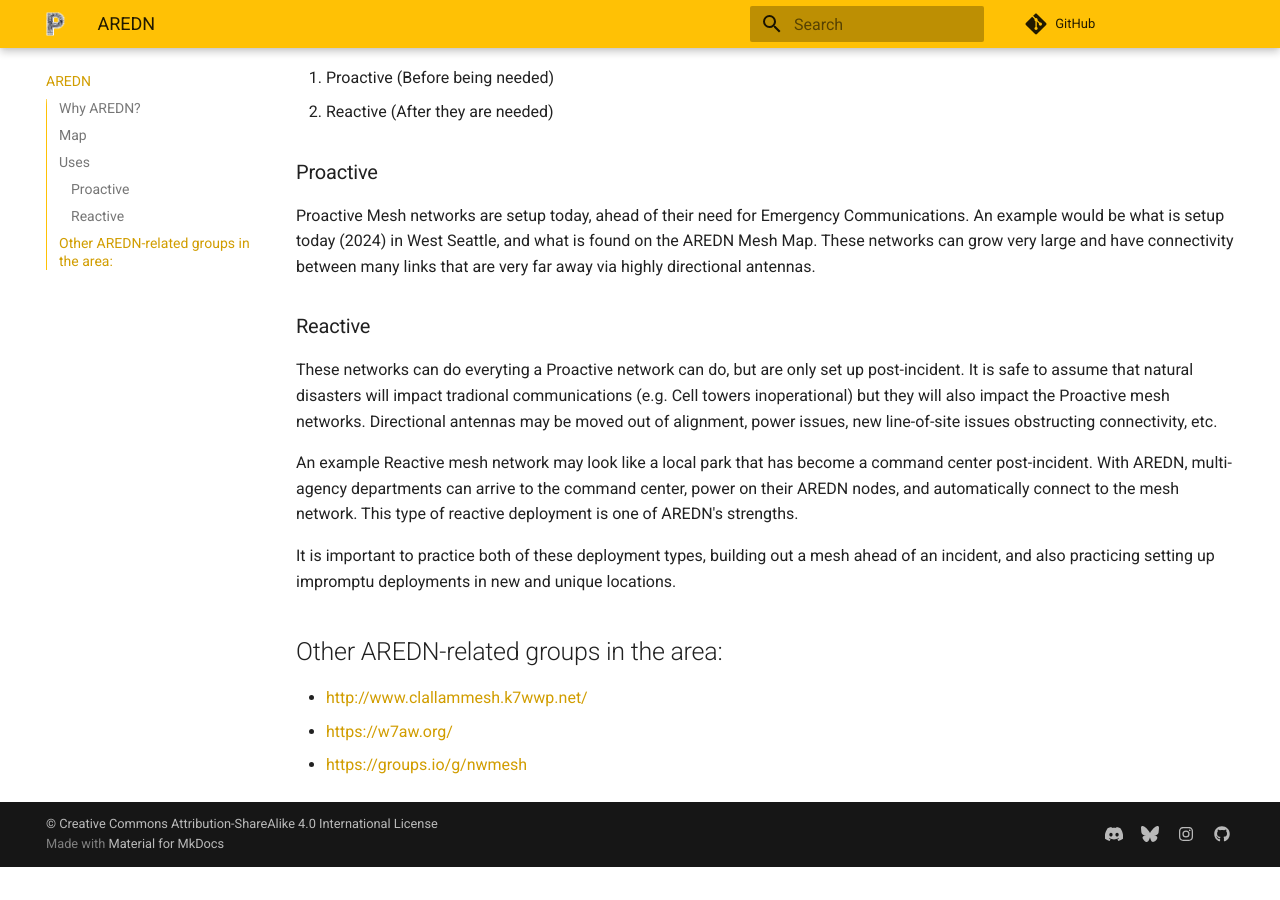
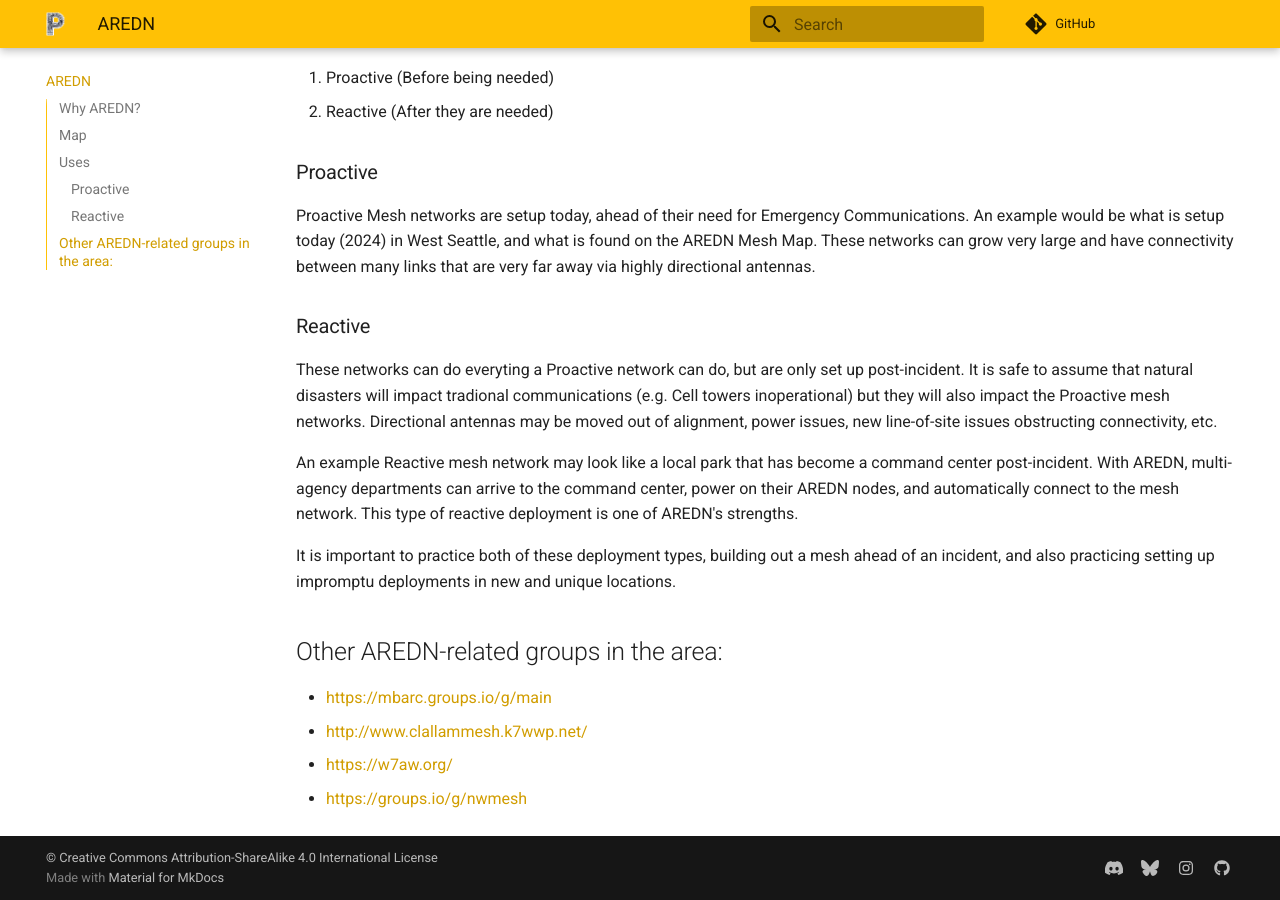
Before and after one commit to pugetmesh/pugetmesh.github.io, an MkDocs documentation site: the page built from docs/aredn/index.md, in a window 1280 px wide and 900 px high, scrolled down 1155 px. Built offline with MkDocs 1.6.1 and Material for MkDocs 9.7.7, drawn with Linux system fonts in a browser that asks for light colours; comment, search, counter and statistics services are not loaded; before the commit the page ends 2022 px from its top, so only the background shows below that; some of the changed lines change nothing that is shown.

Commit message:
Adding MBARC DG link to AREDN.

```diff
--- a/docs/aredn/index.md
+++ b/docs/aredn/index.md
@@ -41,6 +41,7 @@
 
 
 ## Other AREDN-related groups in the area:
+- [https://mbarc.groups.io/g/main](https://mbarc.groups.io/g/main)
 - [http://www.clallammesh.k7wwp.net/](http://www.clallammesh.k7wwp.net/)
 - [https://w7aw.org/](https://w7aw.org/)
 - [https://groups.io/g/nwmesh](https://groups.io/g/nwmesh)
```
